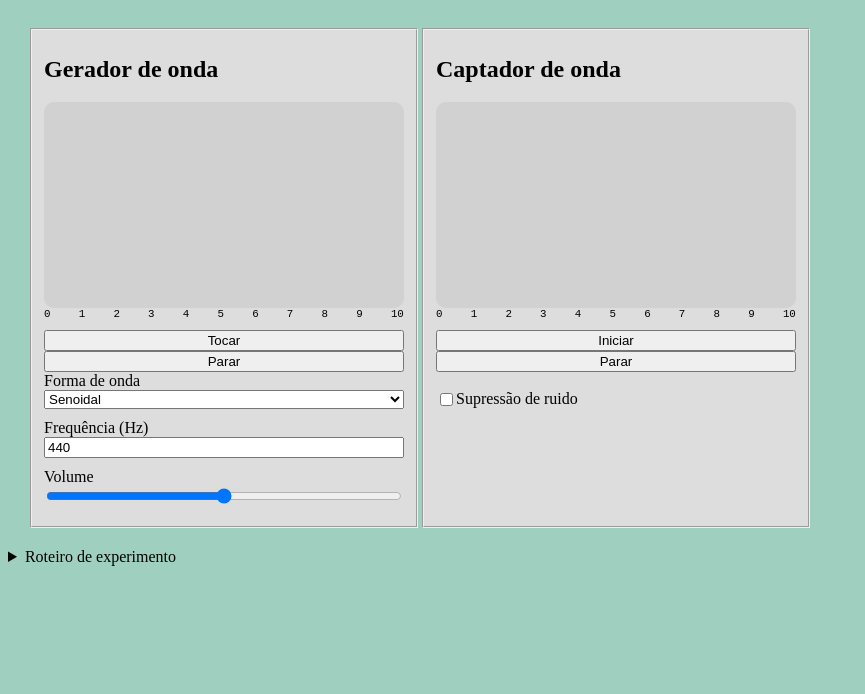
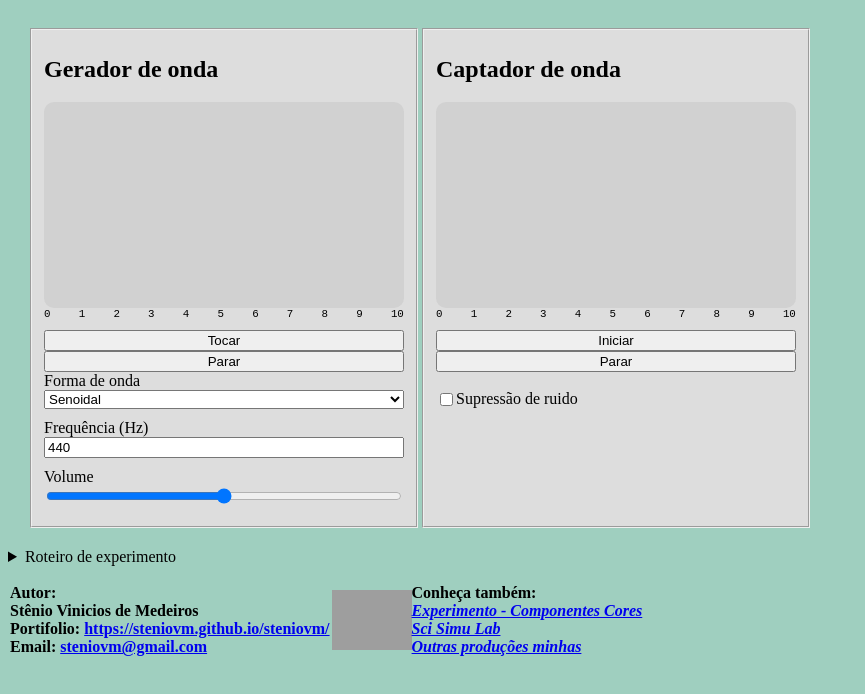
Before and after one commit to steniovm/scisimulab, a website: page simuls/geraondas.html in a window 1280 px wide. Shown: the whole page, without its empty margins (0-865 px from the left). Drawn offline with Linux system fonts and the light colour scheme; grey boxes are pictures that could not be loaded.

Commit message:
add gera ondas

```diff
--- a/simuls/geraondas.html
+++ b/simuls/geraondas.html
@@ -41,6 +41,33 @@
       flex-direction: row;
       justify-content: space-between;
       font-family: monospace;
+    }
+
+    footer {
+      width: 100%;
+      height: 100%;
+      display: flex;
+      flex-direction: row;
+      align-items: center;
+      justify-content: flex-start;
+      flex-wrap: wrap;
+    }
+
+    .divinfo {
+      display: flex;
+      flex-direction: column;
+    }
+
+    span {
+      font-weight: bold;
+      white-space: normal;
+      padding: 0 2px;
+    }
+
+    #links {
+      display: flex;
+      font-weight: bold;
+      flex-direction: column;
     }
   </style>
   <title>Gerador de ondas</title>
@@ -136,6 +163,29 @@
         igual ao dobro do comprimento do tubo.</li>
     </ol>
   </details>
+  <br>
+  <footer>
+    <div id="divinfo" class="divinfo">
+      <span>Autor:</span>
+      <span>Stênio Vinicios de Medeiros</span>
+      <span>Portifolio: <a href="https://steniovm.github.io/steniovm/"
+          alt="Meu portifolio de projetos">https://steniovm.github.io/steniovm/</a></span>
+      <span>Email: <a href="mailto:steniovm@gmail.com" alt="Meu email">steniovm@gmail.com</a></span>
+    </div>
+    <img src="https://scisimulab.com.br/logo.svg" alt="logo SciSimuLab" style="height: 60px;" />
+    <div id="links">
+      Conheça também:
+      <a href="https://www.scisimulab.com.br/simuls/Colors.html" target="_blank">
+        <i>Experimento - Componentes Cores</i>
+      </a>
+      <a href="https://scisimulab.com.br/" target="_blank">
+        <i>Sci Simu Lab</i>
+      </a>
+      <a href="https://steniovm.github.io/steniovm/" target="_blank">
+        <i>Outras produções minhas</i>
+      </a>
+    </div>
+  </footer>
 </body>
 <script>
   const playButton = document.getElementById('play');
@@ -282,7 +332,10 @@
       }
 
       recordLoop();
-
+      supressCheckbox.addEventListener('change', () => {
+        const newConstraints = { noiseSuppression: supressCheckbox.checked, echoCancellation: supressCheckbox.checked, autoGainControl: supressCheckbox.checked };
+        stream.getTracks().forEach(track => track.applyConstraints({ advanced: [newConstraints] }));
+      });
       stoprecButton.addEventListener('click', () => {
         stream.getTracks().forEach(track => track.stop());
       }, { once: true });
@@ -291,7 +344,6 @@
     }
   });
 
-
 </script>
 
 </html>
```
